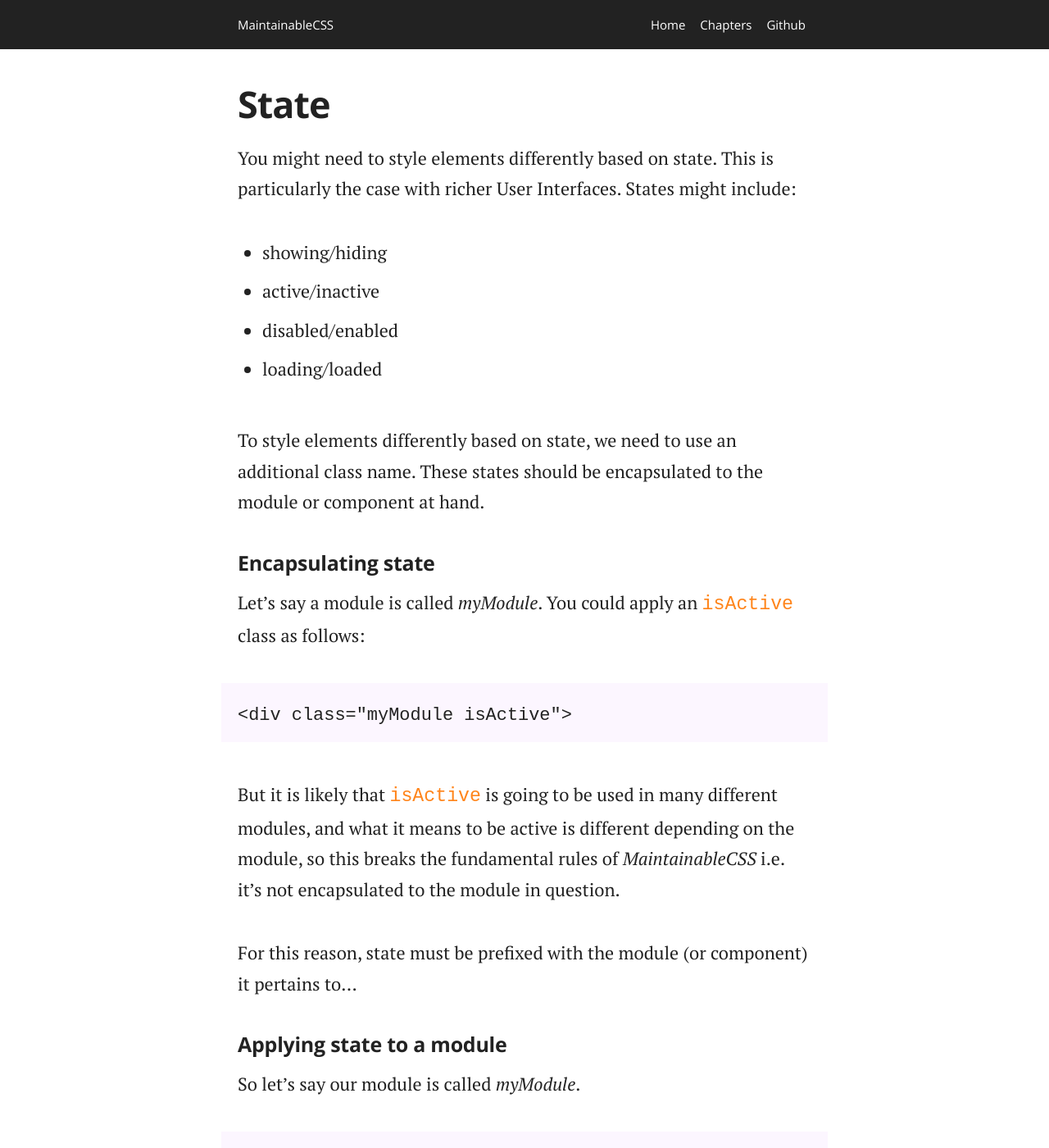
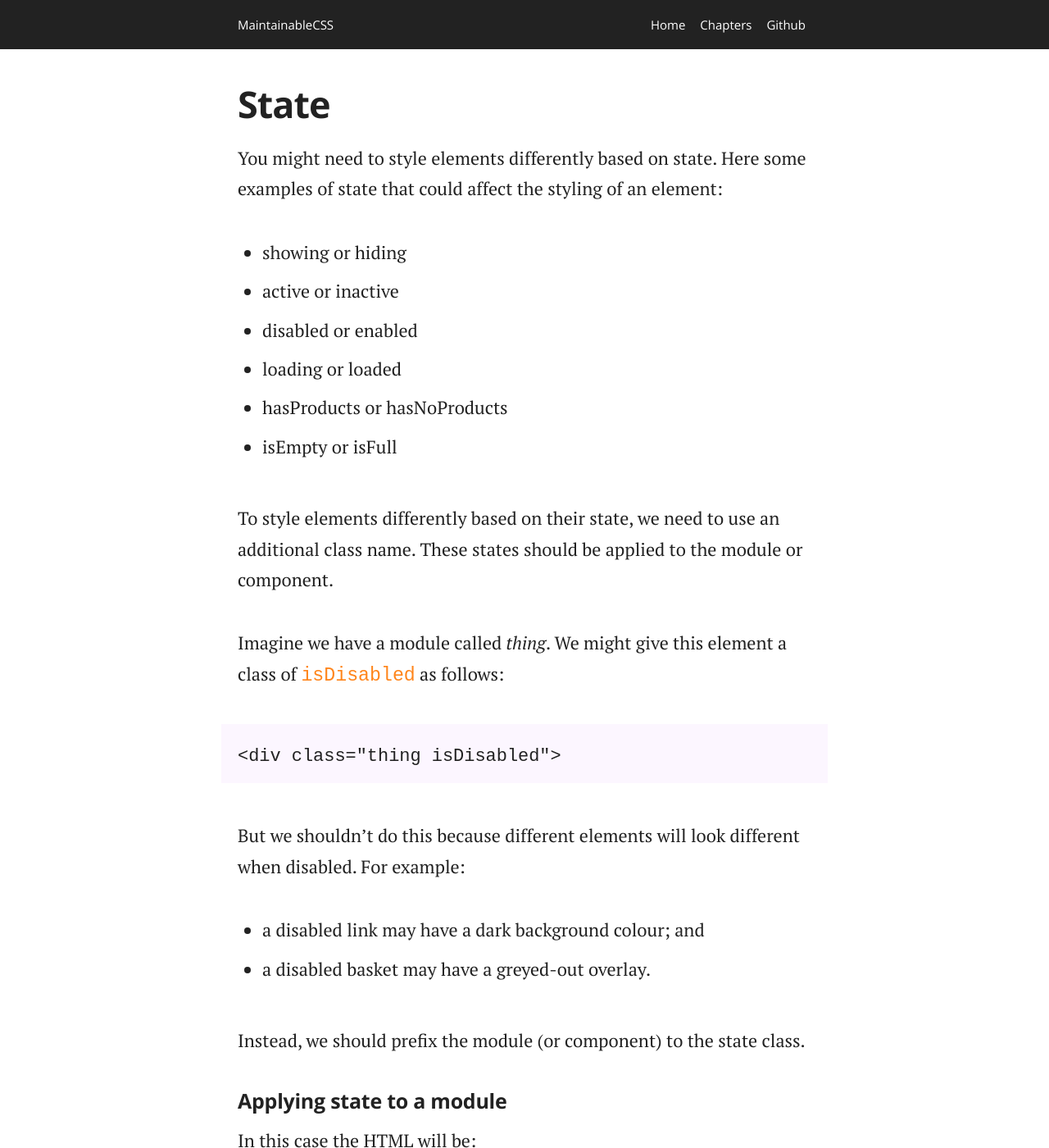
Before and after one commit to adamsilver/maintainablecss.com-jekyll, a Jekyll site: the page built from _chapters/07-state.md, in a window 1280 px wide and 1400 px high. Shown: the whole window at 82% size. Built offline with Jekyll 4.4.1, drawn with Linux system fonts in a browser that asks for light colours; some of the changed text lies outside the part shown.

Commit message:
Improve state

```diff
--- a/_chapters/07-state.md
+++ b/_chapters/07-state.md
@@ -6,47 +6,36 @@ permalink: /chapters/state/
 description: Learn how to provide different styles to your modules and components based on state, such as showing, hiding and loading.
 ---
 
-You might need to style elements differently based on state. This is particularly the case with richer User Interfaces. States might include:
+You might need to style elements differently based on state. Here some examples of state that could affect the styling of an element:
 
-- showing/hiding
-- active/inactive
-- disabled/enabled
-- loading/loaded
+- showing or hiding
+- active or inactive
+- disabled or enabled
+- loading or loaded
+- hasProducts or hasNoProducts
+- isEmpty or isFull
 
-To style elements differently based on state, we need to use an additional class name. These states should be encapsulated to the module or component at hand.
+To style elements differently based on their state, we need to use an additional class name. These states should be applied to the module or component.
 
-## Encapsulating state
+Imagine we have a module called *thing*. We might give this element a class of `isDisabled` as follows:
 
-Let's say a module is called *myModule*. You could apply an `isActive` class as follows:
+	<div class="thing isDisabled">
 
-	<div class="myModule isActive">
+But we shouldn't do this because different elements will look different when disabled. For example:
 
-But it is likely that `isActive` is going to be used in many different modules, and what it means to be active is different depending on the module, so this breaks the fundamental rules of *MaintainableCSS* i.e. it's not encapsulated to the module in question.
+* a disabled link may have a dark background colour; and
+* a disabled basket may have a greyed-out overlay.
 
-For this reason, state must be prefixed with the module (or component) it pertains to...
+Instead, we should prefix the module (or component) to the state class.
 
 ## Applying state to a module
 
-So let's say our module is called *myModule*.
+In this case the HTML will be:
 
-	.myModule {}
-
-Here are some states we might need to apply to `myModule`.
-
-	.myModule-isDisabled {}
-	.myModule-isActive {}
-	.myModule-hasProducts {}
-	.myModule-isHidden {}
-	.myModule-isLoading {}
-
-And the HTML needs to be as follows:
-
-	<div class="myModule myModule-isDisabled">
-	    <p class="myModule-title">
+	<div class="thing thing-isDisabled">
 
 ## Applying state to a component
 
-If you wanted to apply state to just the *title* component, then you would apply `myModule-title-isDisabled` to the title component as follows:
+If your components need state then you would prefix the component:
 
-	<div class="myModule">
-       <p class="myModule-title myModule-title-isDisabled">
+	<p class="thing-blah thing-blah-isDisabled">
```
